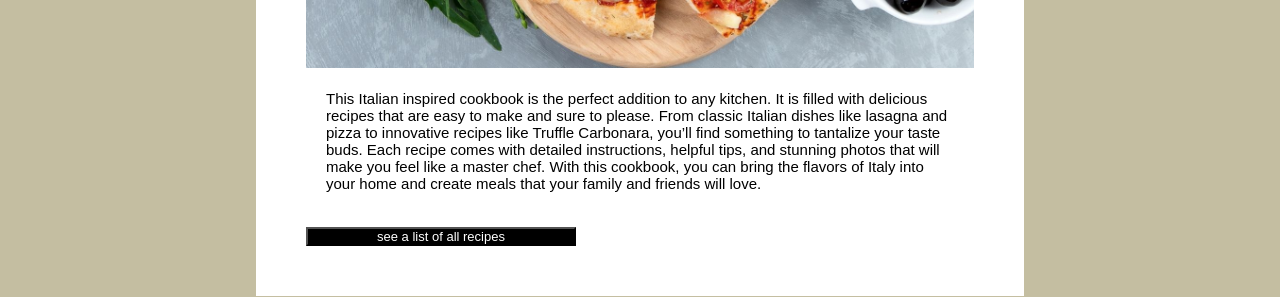
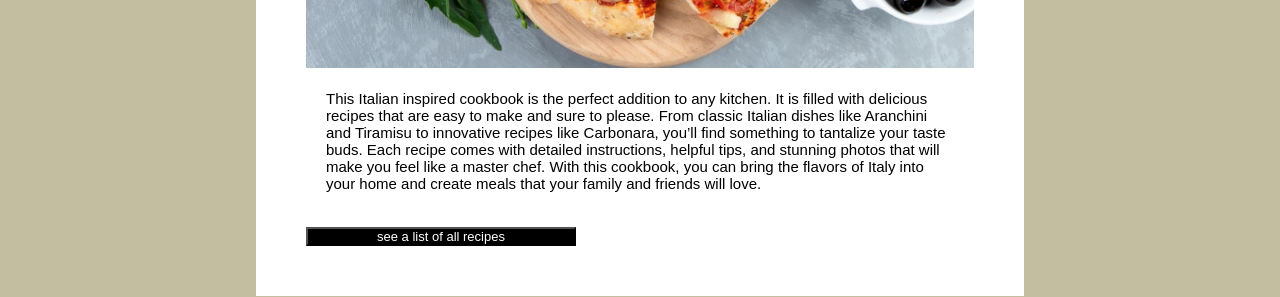
Before and after one commit to AmyLindsay1/ChefsKiss, a Jekyll site: the page built from home/index.md, in a window 1280 px wide. Shown: the part 1122-1419 px from the top of the page. Built offline with Jekyll 4.4.1, drawn with Linux system fonts in a browser that asks for light colours.

Commit message:
Update Home Page “index”

```diff
--- a/home/index.md
+++ b/home/index.md
@@ -6,4 +6,4 @@
 published: true
 date: 2023-01-31T14:50:16.402Z
 ---
-This Italian inspired cookbook is the perfect addition to any kitchen. It is filled with delicious recipes that are easy to make and sure to please. From classic Italian dishes like lasagna and pizza to innovative recipes like Truffle Carbonara, you'll find something to tantalize your taste buds. Each recipe comes with detailed instructions, helpful tips, and stunning photos that will make you feel like a master chef. With this cookbook, you can bring the flavors of Italy into your home and create meals that your family and friends will love.
+This Italian inspired cookbook is the perfect addition to any kitchen. It is filled with delicious recipes that are easy to make and sure to please. From classic Italian dishes like Aranchini and Tiramisu to innovative recipes like Carbonara, you'll find something to tantalize your taste buds. Each recipe comes with detailed instructions, helpful tips, and stunning photos that will make you feel like a master chef. With this cookbook, you can bring the flavors of Italy into your home and create meals that your family and friends will love.
```
